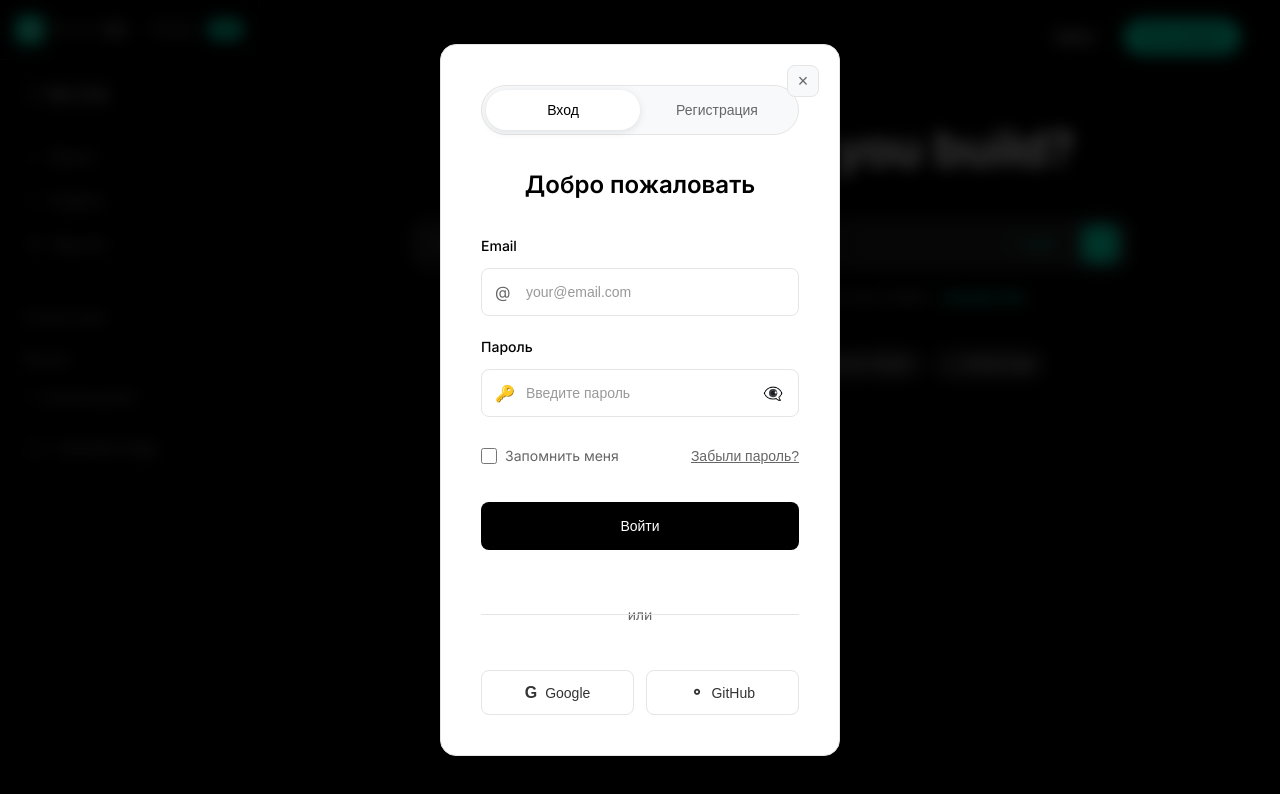
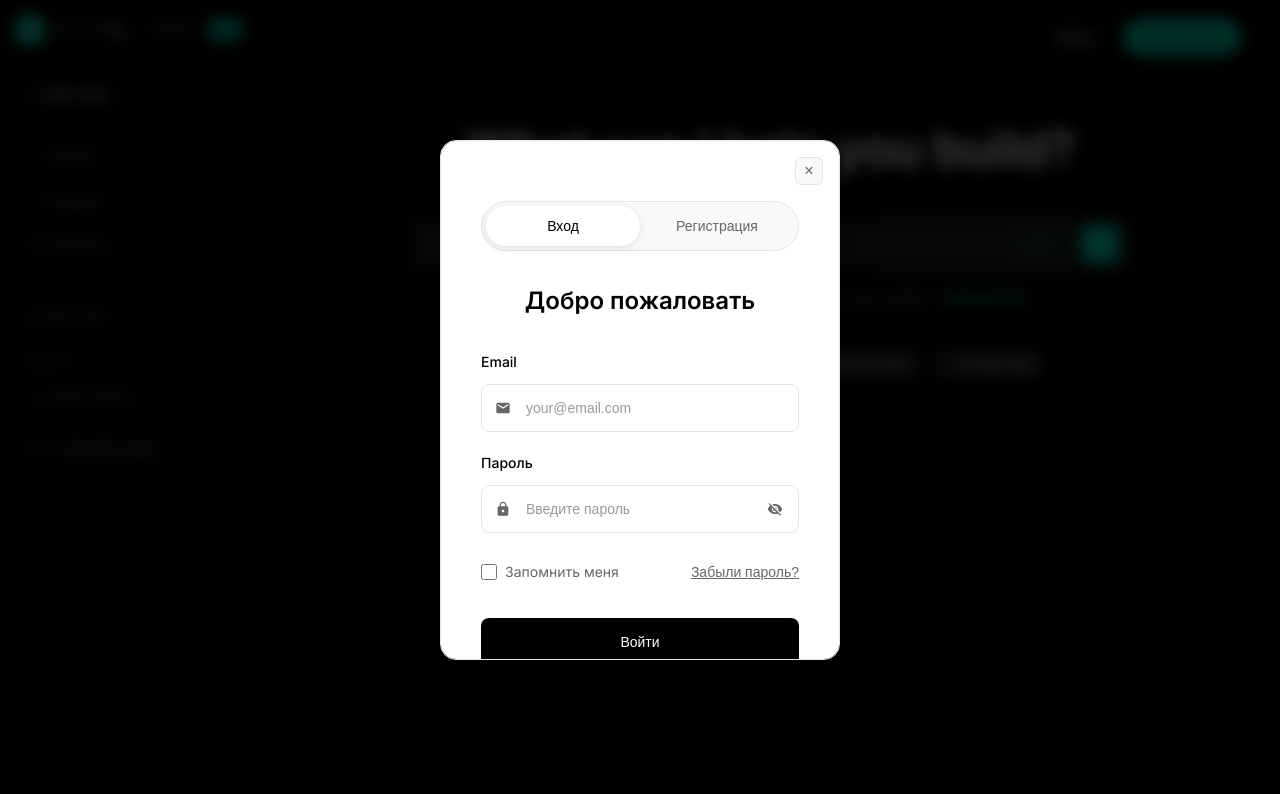
Before and after one commit to Said975-png/jarvis-ai, a Next.js app: page / in a window 1280 px wide. Both pictures are taken after a click on the button "Войти". Shown: the top 794 px of the page. Built offline with nearby package versions, Linux system fonts and the light colour scheme.

Commit message:
Fix modal card height and close button positioning
cgen-f824bbdf286c4f66a4cb2b1493343346

```diff
--- a/app/globals.css
+++ b/app/globals.css
@@ -532,32 +532,34 @@ body {
   background: #ffffff;
   border: 1px solid #e5e5e5;
   border-radius: 16px;
-  padding: 40px;
+  padding: 40px 40px 40px 40px;
+  padding-top: 60px;
   max-width: 400px;
-  min-height: 480px;
+  height: 520px;
   width: 100%;
   position: relative;
   box-shadow: 0 20px 60px rgba(0, 0, 0, 0.3);
+  overflow-y: auto;
 }
 
 .auth-modal-close {
   position: absolute;
-  top: 20px;
-  right: 20px;
+  top: 16px;
+  right: 16px;
   background: #f8f9fa;
   border: 1px solid #e5e5e5;
   color: #666;
-  width: 32px;
-  height: 32px;
-  border-radius: 8px;
+  width: 28px;
+  height: 28px;
+  border-radius: 6px;
   display: flex;
   align-items: center;
   justify-content: center;
   cursor: pointer;
-  font-size: 18px;
+  font-size: 16px;
   line-height: 1;
   transition: all 0.2s;
-  z-index: 10;
+  z-index: 100;
 }
 
 .auth-modal-close:hover {
@@ -634,8 +636,15 @@ body {
   top: 50%;
   transform: translateY(-50%);
   color: #666;
-  font-size: 16px;
   pointer-events: none;
+  display: flex;
+  align-items: center;
+  justify-content: center;
+}
+
+.input-icon svg {
+  width: 16px;
+  height: 16px;
 }
 
 .form-input {
@@ -668,14 +677,21 @@ body {
   background: none;
   border: none;
   color: #666;
-  font-size: 16px;
   cursor: pointer;
   padding: 4px;
   border-radius: 4px;
+  display: flex;
+  align-items: center;
+  justify-content: center;
 }
 
 .password-toggle:hover {
   color: #333;
+}
+
+.password-toggle svg {
+  width: 16px;
+  height: 16px;
 }
 
 .password-strength {
@@ -839,8 +855,14 @@ body {
 }
 
 .social-icon {
-  font-weight: bold;
-  font-size: 16px;
+  display: flex;
+  align-items: center;
+  justify-content: center;
+}
+
+.social-icon svg {
+  width: 16px;
+  height: 16px;
 }
 
 .error-text {
@@ -874,8 +896,9 @@ body {
 
   .auth-modal-card {
     padding: 28px;
+    padding-top: 48px;
     border-radius: 12px;
-    min-height: 450px;
+    height: 480px;
   }
 
   .auth-title h2 {
--- a/components/AuthModal.tsx
+++ b/components/AuthModal.tsx
@@ -88,7 +88,11 @@ export default function AuthModal({ isOpen, onClose, initialTab = 'login' }: Aut
             <div className="form-group">
               <label className="form-label">Полное имя</label>
               <div className="input-wrapper">
-                <span className="input-icon">👨</span>
+                <span className="input-icon">
+                  <svg width="16" height="16" viewBox="0 0 24 24" fill="currentColor">
+                    <path d="M12 12c2.21 0 4-1.79 4-4s-1.79-4-4-4-4 1.79-4 4 1.79 4 4 4zm0 2c-2.67 0-8 1.34-8 4v2h16v-2c0-2.66-5.33-4-8-4z"/>
+                  </svg>
+                </span>
                 <input
                   type="text"
                   placeholder="Введите ваше имя"
@@ -104,7 +108,11 @@ export default function AuthModal({ isOpen, onClose, initialTab = 'login' }: Aut
           <div className="form-group">
             <label className="form-label">Email</label>
             <div className="input-wrapper">
-              <span className="input-icon">@</span>
+              <span className="input-icon">
+                <svg width="16" height="16" viewBox="0 0 24 24" fill="currentColor">
+                  <path d="M20 4H4c-1.1 0-1.99.9-1.99 2L2 18c0 1.1.9 2 2 2h16c1.1 0 2-.9 2-2V6c0-1.1-.9-2-2-2zm0 4l-8 5-8-5V6l8 5 8-5v2z"/>
+                </svg>
+              </span>
               <input
                 type="email"
                 placeholder="your@email.com"
@@ -119,7 +127,11 @@ export default function AuthModal({ isOpen, onClose, initialTab = 'login' }: Aut
           <div className="form-group">
             <label className="form-label">Пароль</label>
             <div className="input-wrapper">
-              <span className="input-icon">🔑</span>
+              <span className="input-icon">
+                <svg width="16" height="16" viewBox="0 0 24 24" fill="currentColor">
+                  <path d="M18 8h-1V6c0-2.76-2.24-5-5-5S7 3.24 7 6v2H6c-1.1 0-2 .9-2 2v10c0 1.1.9 2 2 2h12c1.1 0 2-.9 2-2V10c0-1.1-.9-2-2-2zm-6 9c-1.1 0-2-.9-2-2s.9-2 2-2 2 .9 2 2-.9 2-2 2zm3.1-9H8.9V6c0-1.71 1.39-3.1 3.1-3.1 1.71 0 3.1 1.39 3.1 3.1v2z"/>
+                </svg>
+              </span>
               <input
                 type={showPassword ? 'text' : 'password'}
                 placeholder="Введите пароль"
@@ -132,7 +144,15 @@ export default function AuthModal({ isOpen, onClose, initialTab = 'login' }: Aut
                 className="password-toggle"
                 onClick={() => setShowPassword(!showPassword)}
               >
-                {showPassword ? '👁' : '👁‍🗨'}
+                {showPassword ? (
+                  <svg width="16" height="16" viewBox="0 0 24 24" fill="currentColor">
+                    <path d="M12 4.5C7 4.5 2.73 7.61 1 12c1.73 4.39 6 7.5 11 7.5s9.27-3.11 11-7.5c-1.73-4.39-6-7.5-11-7.5zM12 17c-2.76 0-5-2.24-5-5s2.24-5 5-5 5 2.24 5 5-2.24 5-5 5zm0-8c-1.66 0-3 1.34-3 3s1.34 3 3 3 3-1.34 3-3-1.34-3-3-3z"/>
+                  </svg>
+                ) : (
+                  <svg width="16" height="16" viewBox="0 0 24 24" fill="currentColor">
+                    <path d="M12 7c2.76 0 5 2.24 5 5 0 .65-.13 1.26-.36 1.83l2.92 2.92c1.51-1.26 2.7-2.89 3.43-4.75-1.73-4.39-6-7.5-11-7.5-1.4 0-2.74.25-3.98.7l2.16 2.16C10.74 7.13 11.35 7 12 7zM2 4.27l2.28 2.28.46.46C3.08 8.3 1.78 10.02 1 12c1.73 4.39 6 7.5 11 7.5 1.55 0 3.03-.3 4.38-.84l.42.42L19.73 22 21 20.73 3.27 3 2 4.27zM7.53 9.8l1.55 1.55c-.05.21-.08.43-.08.65 0 1.66 1.34 3 3 3 .22 0 .44-.03.65-.08l1.55 1.55c-.67.33-1.41.53-2.2.53-2.76 0-5-2.24-5-5 0-.79.2-1.53.53-2.2zm4.31-.78l3.15 3.15.02-.16c0-1.66-1.34-3-3-3l-.17.01z"/>
+                  </svg>
+                )}
               </button>
             </div>
             {activeTab === 'register' && formData.password && (
@@ -153,9 +173,13 @@ export default function AuthModal({ isOpen, onClose, initialTab = 'login' }: Aut
 
           {activeTab === 'register' && (
             <div className="form-group">
-              <label className="form-label">Подтверждение пароля</label>
+              <label className="form-label">Подтв��рждение пароля</label>
               <div className="input-wrapper">
-                <span className="input-icon">��</span>
+                <span className="input-icon">
+                  <svg width="16" height="16" viewBox="0 0 24 24" fill="currentColor">
+                    <path d="M18 8h-1V6c0-2.76-2.24-5-5-5S7 3.24 7 6v2H6c-1.1 0-2 .9-2 2v10c0 1.1.9 2 2 2h12c1.1 0 2-.9 2-2V10c0-1.1-.9-2-2-2zm-6 9c-1.1 0-2-.9-2-2s.9-2 2-2 2 .9 2 2-.9 2-2 2zm3.1-9H8.9V6c0-1.71 1.39-3.1 3.1-3.1 1.71 0 3.1 1.39 3.1 3.1v2z"/>
+                  </svg>
+                </span>
                 <input
                   type={showConfirmPassword ? 'text' : 'password'}
                   placeholder="Повторите пароль"
@@ -168,7 +192,15 @@ export default function AuthModal({ isOpen, onClose, initialTab = 'login' }: Aut
                   className="password-toggle"
                   onClick={() => setShowConfirmPassword(!showConfirmPassword)}
                 >
-                  {showConfirmPassword ? '👁' : '👁‍🗨'}
+                  {showConfirmPassword ? (
+                    <svg width="16" height="16" viewBox="0 0 24 24" fill="currentColor">
+                      <path d="M12 4.5C7 4.5 2.73 7.61 1 12c1.73 4.39 6 7.5 11 7.5s9.27-3.11 11-7.5c-1.73-4.39-6-7.5-11-7.5zM12 17c-2.76 0-5-2.24-5-5s2.24-5 5-5 5 2.24 5 5-2.24 5-5 5zm0-8c-1.66 0-3 1.34-3 3s1.34 3 3 3 3-1.34 3-3-1.34-3-3-3z"/>
+                    </svg>
+                  ) : (
+                    <svg width="16" height="16" viewBox="0 0 24 24" fill="currentColor">
+                      <path d="M12 7c2.76 0 5 2.24 5 5 0 .65-.13 1.26-.36 1.83l2.92 2.92c1.51-1.26 2.7-2.89 3.43-4.75-1.73-4.39-6-7.5-11-7.5-1.4 0-2.74.25-3.98.7l2.16 2.16C10.74 7.13 11.35 7 12 7zM2 4.27l2.28 2.28.46.46C3.08 8.3 1.78 10.02 1 12c1.73 4.39 6 7.5 11 7.5 1.55 0 3.03-.3 4.38-.84l.42.42L19.73 22 21 20.73 3.27 3 2 4.27zM7.53 9.8l1.55 1.55c-.05.21-.08.43-.08.65 0 1.66 1.34 3 3 3 .22 0 .44-.03.65-.08l1.55 1.55c-.67.33-1.41.53-2.2.53-2.76 0-5-2.24-5-5 0-.79.2-1.53.53-2.2zm4.31-.78l3.15 3.15.02-.16c0-1.66-1.34-3-3-3l-.17.01z"/>
+                    </svg>
+                  )}
                 </button>
               </div>
               {errors.confirmPassword && <span className="error-text">{errors.confirmPassword}</span>}
@@ -208,11 +240,22 @@ export default function AuthModal({ isOpen, onClose, initialTab = 'login' }: Aut
 
           <div className="social-buttons">
             <button type="button" className="social-button">
-              <span className="social-icon">G</span>
+              <span className="social-icon">
+                <svg width="16" height="16" viewBox="0 0 24 24" fill="currentColor">
+                  <path d="M22.56 12.25c0-.78-.07-1.53-.2-2.25H12v4.26h5.92c-.26 1.37-1.04 2.53-2.21 3.31v2.77h3.57c2.08-1.92 3.28-4.74 3.28-8.09z"/>
+                  <path d="M12 23c2.97 0 5.46-.98 7.28-2.66l-3.57-2.77c-.98.66-2.23 1.06-3.71 1.06-2.86 0-5.29-1.93-6.16-4.53H2.18v2.84C3.99 20.53 7.7 23 12 23z"/>
+                  <path d="M5.84 14.09c-.22-.66-.35-1.36-.35-2.09s.13-1.43.35-2.09V7.07H2.18C1.43 8.55 1 10.22 1 12s.43 3.45 1.18 4.93l2.85-2.22.81-.62z"/>
+                  <path d="M12 5.38c1.62 0 3.06.56 4.21 1.64l3.15-3.15C17.45 2.09 14.97 1 12 1 7.7 1 3.99 3.47 2.18 7.07l3.66 2.84c.87-2.6 3.3-4.53 6.16-4.53z"/>
+                </svg>
+              </span>
               Google
             </button>
             <button type="button" className="social-button">
-              <span className="social-icon">⚬</span>
+              <span className="social-icon">
+                <svg width="16" height="16" viewBox="0 0 24 24" fill="currentColor">
+                  <path d="M12 0c-6.626 0-12 5.373-12 12 0 5.302 3.438 9.8 8.207 11.387.599.111.793-.261.793-.577v-2.234c-3.338.726-4.033-1.416-4.033-1.416-.546-1.387-1.333-1.756-1.333-1.756-1.089-.745.083-.729.083-.729 1.205.084 1.839 1.237 1.839 1.237 1.07 1.834 2.807 1.304 3.492.997.107-.775.418-1.305.762-1.604-2.665-.305-5.467-1.334-5.467-5.931 0-1.311.469-2.381 1.236-3.221-.124-.303-.535-1.524.117-3.176 0 0 1.008-.322 3.301 1.23.957-.266 1.983-.399 3.003-.404 1.02.005 2.047.138 3.006.404 2.291-1.552 3.297-1.23 3.297-1.23.653 1.653.242 2.874.118 3.176.77.84 1.235 1.911 1.235 3.221 0 4.609-2.807 5.624-5.479 5.921.43.372.823 1.102.823 2.222v3.293c0 .319.192.694.801.576 4.765-1.589 8.199-6.086 8.199-11.386 0-6.627-5.373-12-12-12z"/>
+                </svg>
+              </span>
               GitHub
             </button>
           </div>
```
